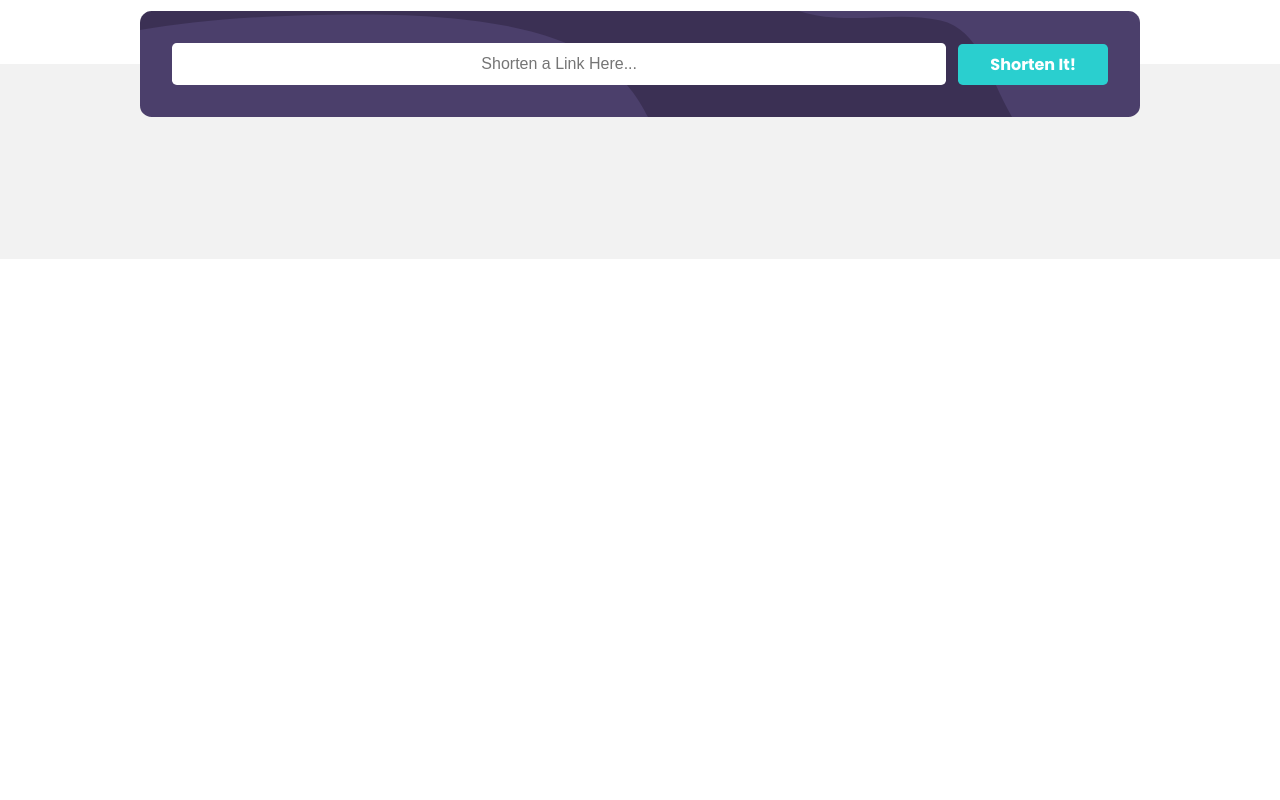
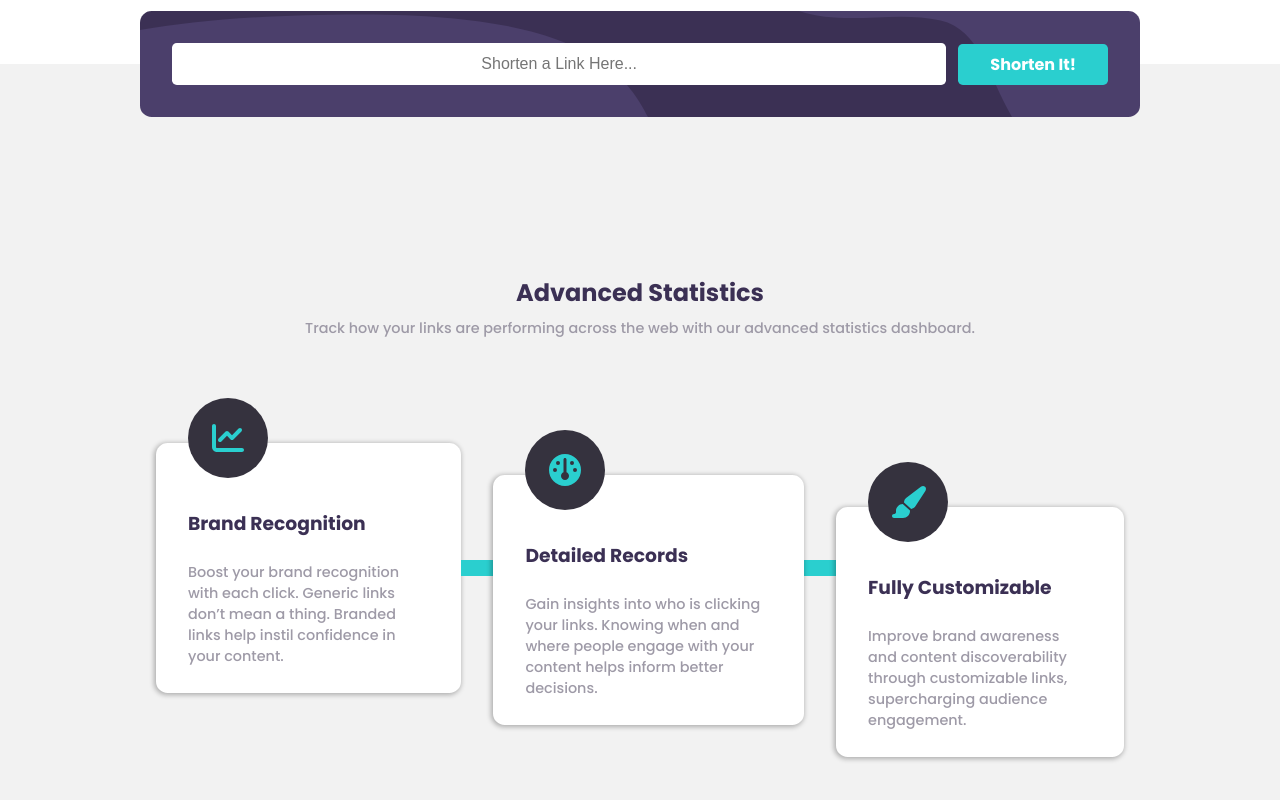
Before and after one commit to Aviscad/url-shortener, a React (Vite) app: page / in a window 1280 px wide. Shown: the part 536-1336 px from the top of the page. Before the commit the page ends 800 px from the top, so only its background shows below. Built offline with nearby package versions, Linux system fonts and the light colour scheme.

Commit message:
Adding a New Component (CardContainer)

```diff
--- /dev/null
+++ b/src/components/CardContainer/CardContainer.module.scss
@@ -0,0 +1,19 @@
+.container {
+    display: flex;
+    flex-direction: column;
+    justify-content: center;
+    align-items: center;
+    gap: 5rem;
+    padding: 4rem 1rem 5rem 1rem;
+    max-width: 1000px;
+}
+
+@media (min-width: 999px) {
+    .container {
+        flex-direction: row;
+        justify-content: space-around;
+        gap: 2rem;
+        width: fit-content;
+        padding: 2rem 1rem 3rem 1rem;
+    }
+}
--- /dev/null
+++ b/src/components/CardContainer/CardContainer.tsx
@@ -0,0 +1,30 @@
+import CARDS_INFO from '../../data/card-data'
+import { cardProps } from '../../services/services'
+import Card from '../Card/Card'
+import styles from './CardContainer.module.scss'
+
+const CardContainer = () => {
+	return (
+		<section>
+			<h2>Advanced Statistics</h2>
+			<p className='paragraph-text'>
+				Track how your links are performing across the web with our advanced statistics
+				dashboard.
+			</p>
+			<article className={styles.container}>
+				{CARDS_INFO.map((card: cardProps) => {
+					return (
+						<Card
+							title={card.title}
+							text={card.text}
+							icon={card.icon}
+							key={card.id}
+						/>
+					)
+				})}
+			</article>
+		</section>
+	)
+}
+
+export default CardContainer
--- a/src/components/Header/Header.module.scss
+++ b/src/components/Header/Header.module.scss
@@ -40,6 +40,8 @@
     align-items: center;
     gap: .5rem;
     padding: 5rem 1rem;
+    max-width: 1000px;
+    margin: auto;
 }
 
 @media (min-width: 400px) {
--- a/src/components/Main/Main.tsx
+++ b/src/components/Main/Main.tsx
@@ -1,6 +1,7 @@
 import { useState } from 'react'
 
 import { LinksType } from '../../services/services'
+import CardContainer from '../CardContainer/CardContainer'
 import Shortener from '../Shortener/Shortener'
 import ShortenerResults from '../ShortenerResults/ShortenerResults'
 import styles from './Main.module.scss'
@@ -27,6 +28,7 @@ const Main = () => {
 				links={data}
 				hasError={error}
 			/>
+			<CardContainer />
 		</main>
 	)
 }
```
